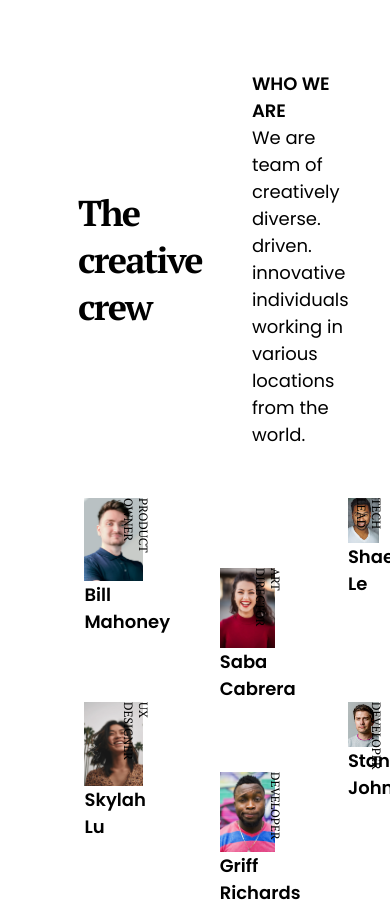
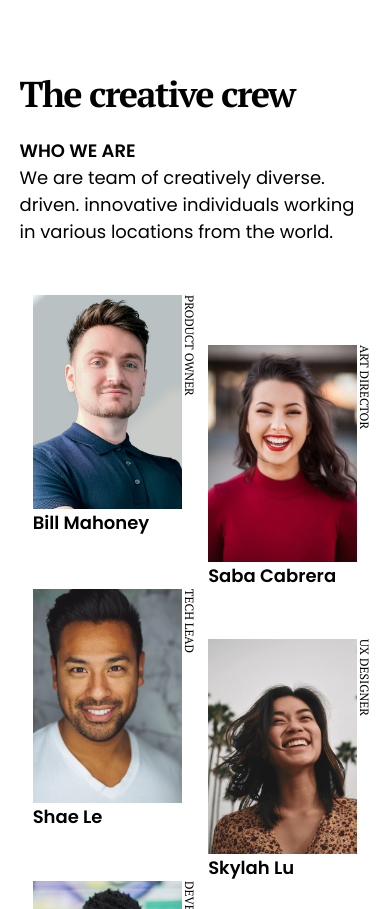
Before and after one commit to Adi26-pixel/Team-Page, a plain HTML site: page index.html in a window 390 px wide. Shown: the top 909 px of the page. Drawn offline with Linux system fonts and the light colour scheme.

Commit message:
Added the media queries

```diff
--- a/src/styles.css
+++ b/src/styles.css
@@ -39,7 +39,7 @@ figure {
 }
 
 img {
-  width: 80%;
+  width: 100%;
 }
 
 figcaption {
@@ -64,19 +64,7 @@ figure::after {
   font-weight: 400;
   line-height: normal;
   text-transform: uppercase;
-  right: -92%;
-}
-
-.profile:nth-child(2) {
-  margin-top: 70px;
-}
-
-.profile:nth-child(4) {
-  margin-top: -70px;
-}
-
-.profile:nth-child(6) {
-  margin-top: -70px;
+  right: -110%;
 }
 
 .header {
@@ -115,6 +103,17 @@ figure::after {
   position: relative;
 }
 
+.profile:nth-child(2) {
+  margin-top: 70px;
+}
+
+.profile:nth-child(4) {
+  margin-top: -70px;
+}
+
+.profile:nth-child(6) {
+  margin-top: -70px;
+}
 .footer {
   color: #a9a9a9;
   text-align: center;
@@ -136,3 +135,70 @@ figure::after {
   line-height: normal;
   text-decoration-line: underline;
 }
+
+@media screen and (max-width: 1440px) {
+  body {
+    width: 70%;
+  }
+  .main {
+    column-gap: 50px;
+  }
+}
+
+@media screen and (max-width: 1024px) {
+  body {
+    width: 80%;
+  }
+  .main {
+    column-gap: 35px;
+  }
+}
+
+@media screen and (max-width: max-width: 768px) {
+  body {
+    width: 90%;
+  }
+  .main {
+    column-gap: 25px;
+  }
+}
+
+@media screen and (max-width: 600px) {
+  body {
+    width: 90%;
+    height: auto;
+    margin: 50px auto 10px;
+  }
+
+  h1 {
+    font-size: 36px;
+  }
+
+  .header {
+    height: auto;
+    display: flex;
+    flex-direction: column;
+    row-gap: 20px;
+  }
+
+  .title {
+    align-self: flex-start;
+  }
+
+  .main {
+    grid-template-columns: repeat(2, 1fr);
+    column-gap: 0;
+    row-gap: 0;
+  }
+
+  .profile:nth-child(2),
+  .profile:nth-child(4),
+  .profile:nth-child(6) {
+    margin-top: 50px;
+  }
+
+  .profile:nth-child(3),
+  .profile:nth-child(5) {
+    margin-top: 0;
+  }
+}
```
